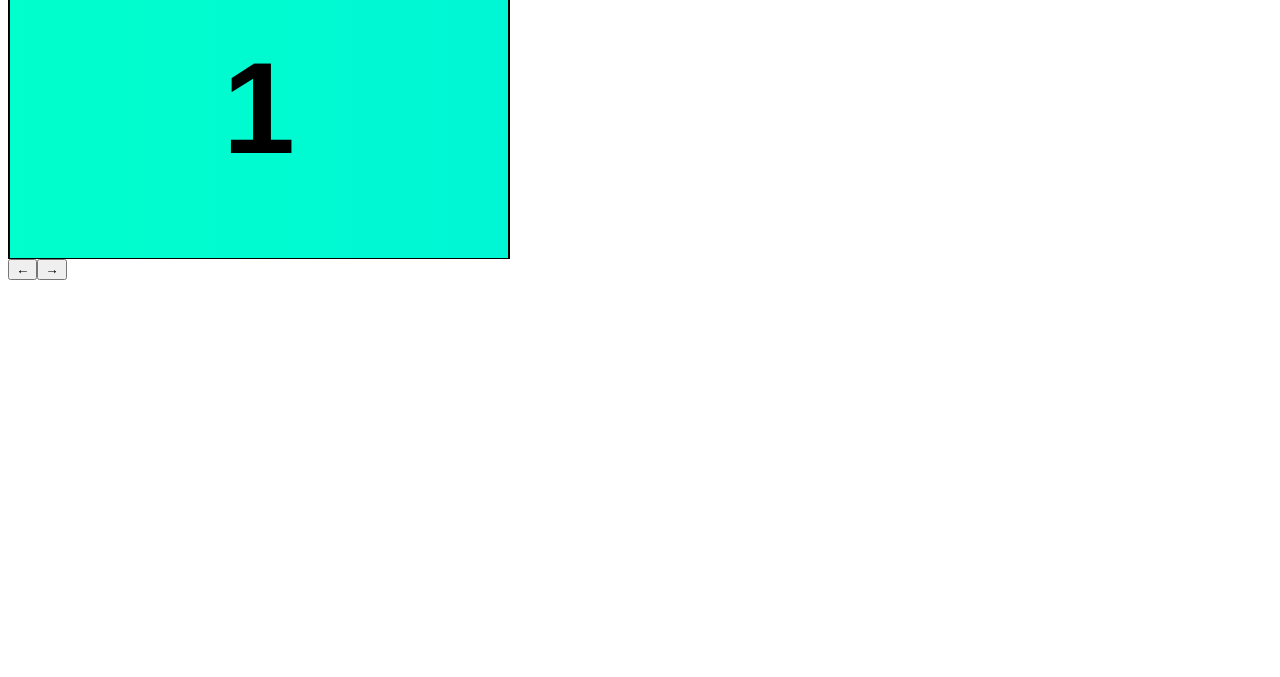
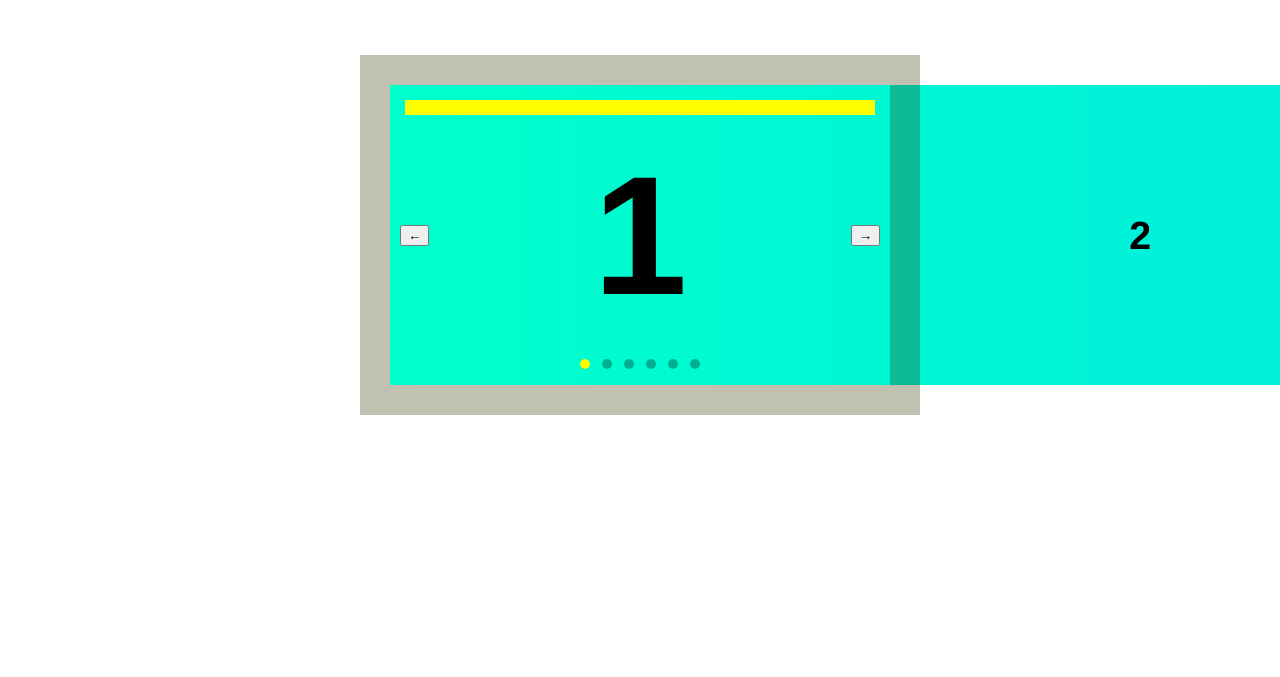
Before and after one commit to sunify/react-swipe-props, a React app: page / in a window 1280 px wide. Shown: the part 123-800 px from the top of the page. Built offline with nearby package versions, Linux system fonts and the light colour scheme.

Commit message:
Better demo

```diff
--- a/demo.js
+++ b/demo.js
@@ -1,8 +1,12 @@
 import React, { useState } from 'react';
 import RSWP from './swipeProps';
 
+const range = (from, to) => Array.from(new Array(to - from), (_, i) => i + from);
+
+
 export default function Demo() {
   const [pos, setPos] = useState(0);
+  const count = 6;
 
   const next = () => {
     setPos(pos + 1);
@@ -16,31 +20,38 @@ export default function Demo() {
     setPos(i);
   };
 
-  return (<div>
+  return (<div className="demo">
     <h1>Swipe demo</h1>
 
-    <RSWP pos={pos} min={0} max={5} transitionEnd={go}>
+    <RSWP className="userSwipeClass" pos={pos} min={0} max={count - 1} transitionEnd={go}>
       {(pos) => {
         return (
           <div className="swipeableRoot">
+            <button className="prev" onClick={prev}>←</button>
+            <button className="next" onClick={next}>→</button>
+            <div className="dots">
+              {range(0, count).map(i => <div className="dot" key={i} onClick={() => {
+                go(i)
+              }} />)}
+              <div className="dot dot-active" style={{
+                left: `${Math.max(0, Math.min(100, pos / count * 100))}%`
+              }} />
+            </div>
             <div className="progress" style={{
-              width: `${pos / 5 * 100}%`,
+              width: `calc(${100 - Math.min(100, pos / (count - 1) * 100)}% - 30px)`,
             }}></div>
             <div className="swipeable" style={{
               left: `${-pos * 100}%`
             }}>
-              <div>1</div>
-              <div>2</div>
-              <div>3</div>
-              <div>4</div>
-              <div>5</div>
-              <div>6</div>
+              {range(0, count).map(i => {
+                return <div key={i}><span style={{
+                  transform: `scale(${((count - Math.abs(i - pos)) / count) ** 8 * 1.3})`
+                }}>{i + 1}</span></div>;
+              })}
             </div>
           </div>
         );
       }}
     </RSWP>
-    <button onClick={prev}>←</button>
-    <button onClick={next}>→</button>
   </div>);
 }
--- a/index.css
+++ b/index.css
@@ -1,16 +1,47 @@
 html {
   font-family: Helvetica, sans-serif;
+  width: 100%;
+}
+
+body {
+  margin: 0;
+  width: 100%;
+}
+
+.demo {
+  width: 100%;
+  box-sizing: border-box;
+  padding: 0 50px 100px;
+  position: relative;
+  overflow: hidden;
+}
+
+h1 {
+  font-size: 50px;
+  margin: 50px 0 100px;
+  text-align: center;
 }
 
 .swipeRoot {
-  width: 500px;
-  border: 1px solid;
+  width: 100%;
+  margin: 0 auto;
 }
 
 .swipeableRoot {
   width: 100%;
-  overflow: hidden;
+  /* overflow: hidden; */
   position: relative;
+}
+
+.swipeableRoot::before {
+  position: absolute;
+  z-index: 10;
+  content: '';
+  left: -30px;
+  top: -30px;
+  right: -30px;
+  bottom: -30px;
+  border: 30px solid rgba(50,50,0,0.3);
 }
 
 .swipeable {
@@ -28,15 +59,70 @@ html {
   align-items: center;
   font-size: 130px;
   font-weight: bold;
-  border-left: 1px solid #000;
-  border-right: 1px solid #000;
 }
 
 .progress {
   position: absolute;
   z-index: 10;
-  top: 0;
-  left: 0;
-  height: 10px;
+  top: 15px;
+  right: 15px;
+  height: 15px;
   background: #ff0;
 }
+
+.dots {
+  position: absolute;
+  z-index: 10;
+  left: 50%;
+  transform: translate(-50%, 0);
+  bottom: 10px;
+  display: flex;
+}
+
+.dot {
+  position: relative;
+  width: 22px;
+  height: 22px;
+}
+.dot::before {
+  content: '';
+  position: absolute;
+  width: 10px;
+  height: 10px;
+  top: 6px;
+  left: 6px;
+  border-radius: 50%;
+  background-color: #000;
+  opacity: 0.3;
+}
+
+.dot-active {
+  position: absolute;
+  top: 0;
+}
+.dot-active::before {
+  z-index: 1;
+  opacity: 1;
+  background-color: #FF0;
+}
+
+.prev,.next {
+  position: absolute;
+  z-index: 20;
+  top: 50%;
+  margin-top: -10px;
+}
+
+.prev {
+  left: 10px;
+}
+
+.next {
+  right: 10px;
+}
+
+.userSwipeClass {
+  max-width: 500px;
+  width: 100%;
+  margin: 0 auto;
+}
--- a/index.html
+++ b/index.html
@@ -5,6 +5,7 @@
   <meta name="viewport" content="width=device-width, initial-scale=1.0">
   <meta http-equiv="X-UA-Compatible" content="ie=edge">
   <title>Document</title>
+  <meta name="viewport" content="width=device-width, initial-scale=1">
   <link rel="stylesheet" href="index.css" />
 </head>
 <body>
--- a/swipeProps.js
+++ b/swipeProps.js
@@ -2,6 +2,8 @@ import React, { useState, useEffect, useRef } from 'react';
 import runWithFps from 'run-with-fps';
 
 function easeInOutQuad (t) { return t<.5 ? 2*t*t : -1+(4-2*t)*t }
+
+const slideDuration = 300;
 
 function tween(from, to, duration, cb) {
   let stopped = false;
@@ -43,27 +45,14 @@ const useBoundingClientRect = (ref) => {
   return rect;
 };
 
-export default function ReactSwipeProps({ children, pos: propsPos, min, max, transitionEnd }) {
+export default function ReactSwipeProps({ children, pos: propsPos, min, max, transitionEnd, ...props }) {
   const [pos, setPos] = useState(min);
   const [dst, setDst] = useState(min);
   const root = useRef(null);
   const rect = useBoundingClientRect(root);
-  console.log(dst, pos);
-
-  const go = (i) => {
-    const n = Math.min(Math.max(Math.round(i), min), max);
-    return tween(pos, n, 300, (v) => {
-      setPos(v);
-      setDst(v);
-
-      if (v === n) {
-        transitionEnd(n);
-      }
-    });
-  }
 
   const slide = (from, to) => {
-    return tween(from, to, 200, (v) => {
+    return tween(from, to, Math.max(0.5, Math.min(2, Math.abs(from - to))) * slideDuration, (v) => {
       setPos(v);
 
       if (v === to) {
@@ -73,15 +62,17 @@ export default function ReactSwipeProps({ children, pos: propsPos, min, max, tra
   }
 
   useEffect(() => {
-    if (propsPos !== pos) {
-      const stop = go(propsPos);
+    const nextPos = Math.min(Math.max(Math.round(propsPos), min), max);
+    if (nextPos !== pos) {
+      setDst(nextPos);
+    }
 
-      return stop;
+    if (nextPos !== propsPos) {
+      transitionEnd(nextPos);
     }
   }, [propsPos]);
 
   useEffect(() => {
-    console.log('useEffect', dst, pos);
     if (dst !== pos) {
       const stop = slide(pos, dst);
 
@@ -143,7 +134,7 @@ export default function ReactSwipeProps({ children, pos: propsPos, min, max, tra
   });
 
   return (
-    <div className="swipeRoot" ref={root}>
+    <div className="swipeRoot" ref={root} {...props}>
       {children(pos)}
     </div>
   );
```
